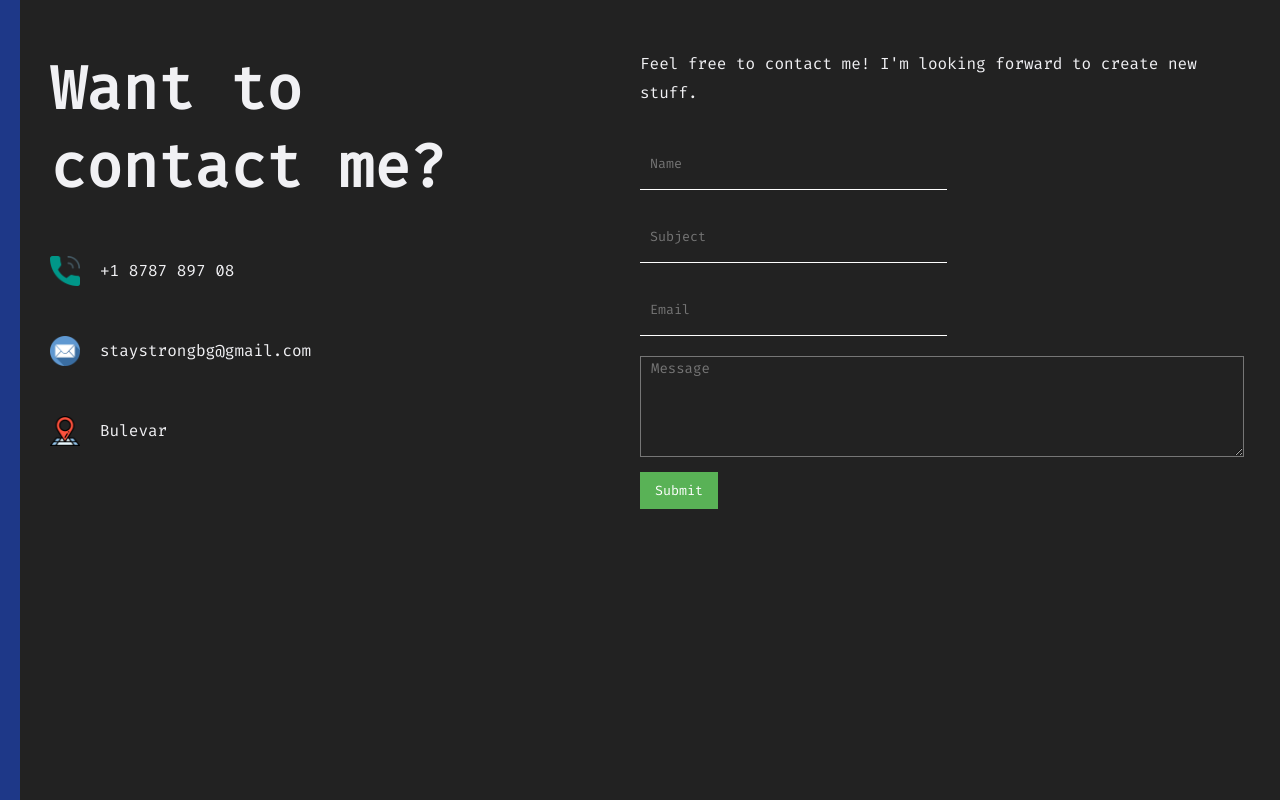
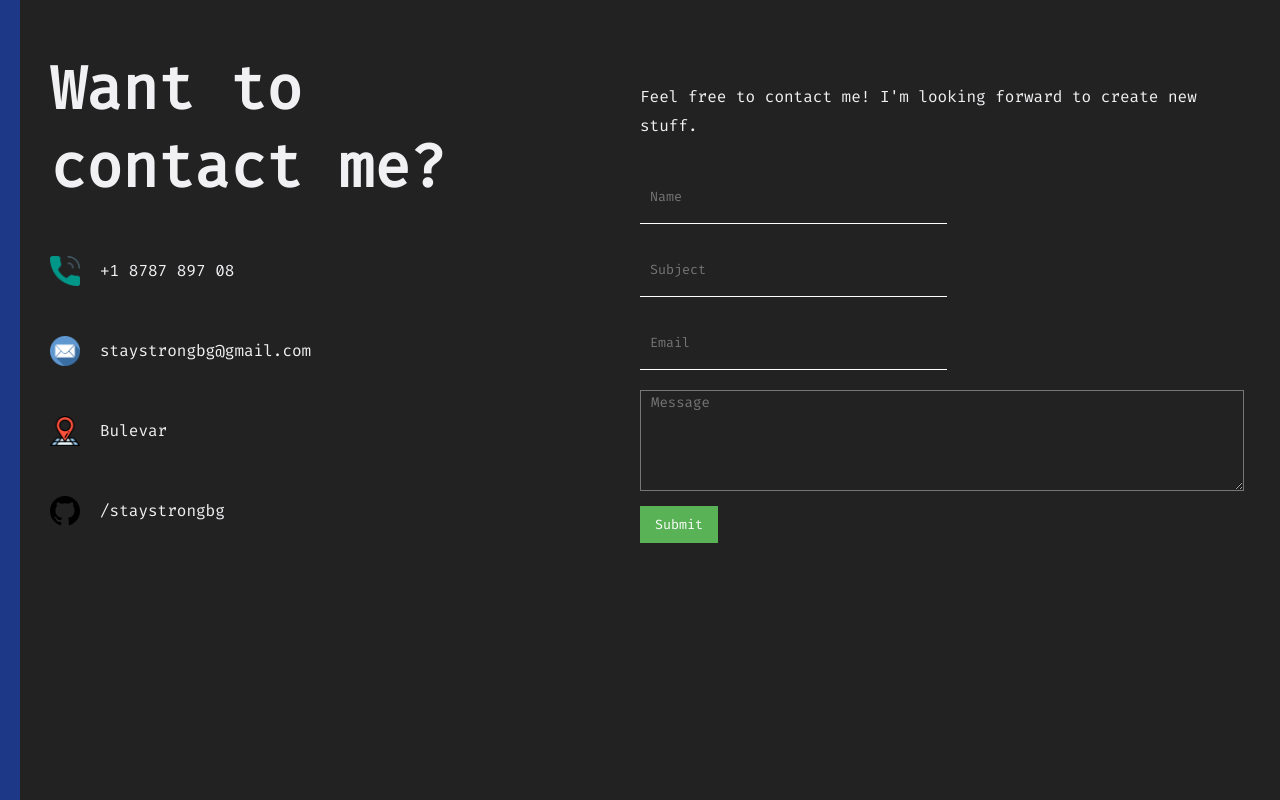
Before and after one commit to staystrongbg/portfolio, a React (Create React App) app: page / in a window 1280 px wide. Shown: the part 2563-3363 px from the top of the page. Built offline with nearby package versions, Linux system fonts and the light colour scheme.

Commit message:
Add files via upload

```diff
--- a/src/components/contact/Contact.jsx
+++ b/src/components/contact/Contact.jsx
@@ -6,6 +6,7 @@ import Email from '../../img/email.png';
 import Address from '../../img/address.png';
 import { useRef, useState } from 'react';
 import emailjs from 'emailjs-com';
+import git from '../../img/iconmonstr-github-1.svg';
 import { useGlobalContext } from '../../context';
 const C = styled.div`
   height: 100vh;
@@ -141,6 +142,10 @@ const Contact = () => {
               <Cicon src={Address} alt=''></Cicon>
               Bulevar
             </CinfoItem>
+            <CinfoItem>
+              <Cicon src={git} alt='git' />
+              /staystrongbg
+            </CinfoItem>
           </Cinfo>
         </Cleft>
         <Cright>
```
